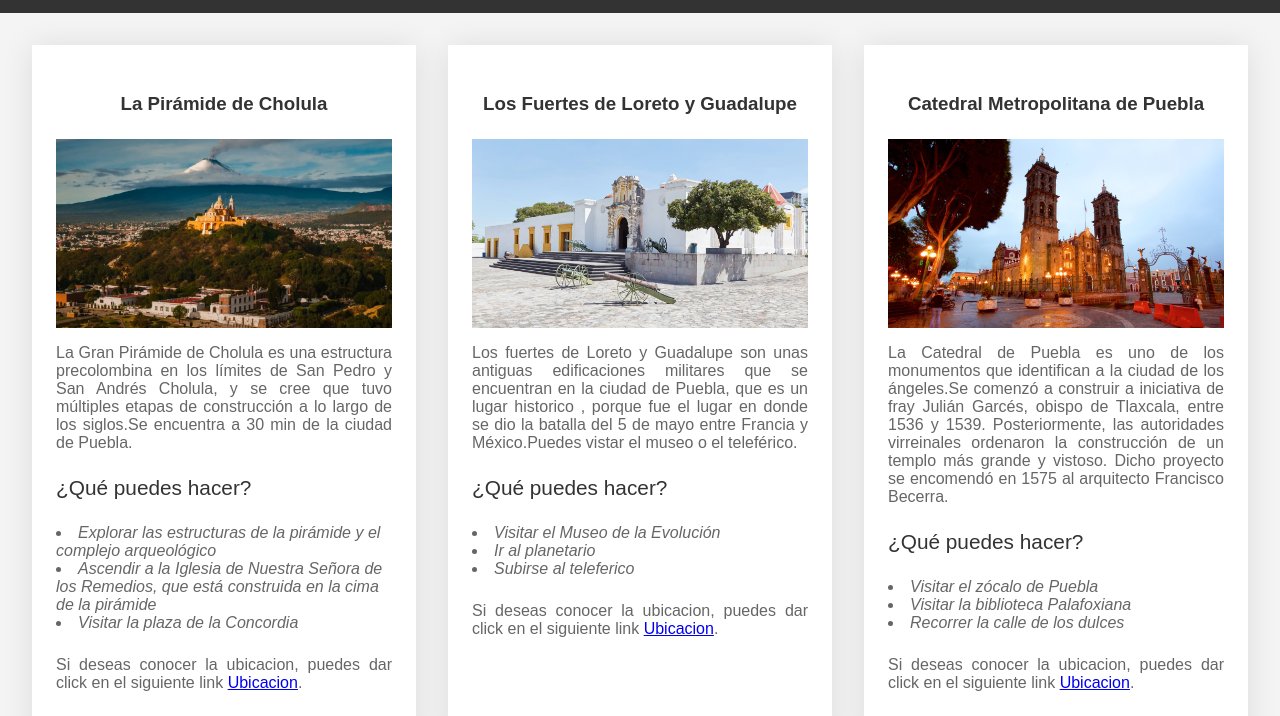
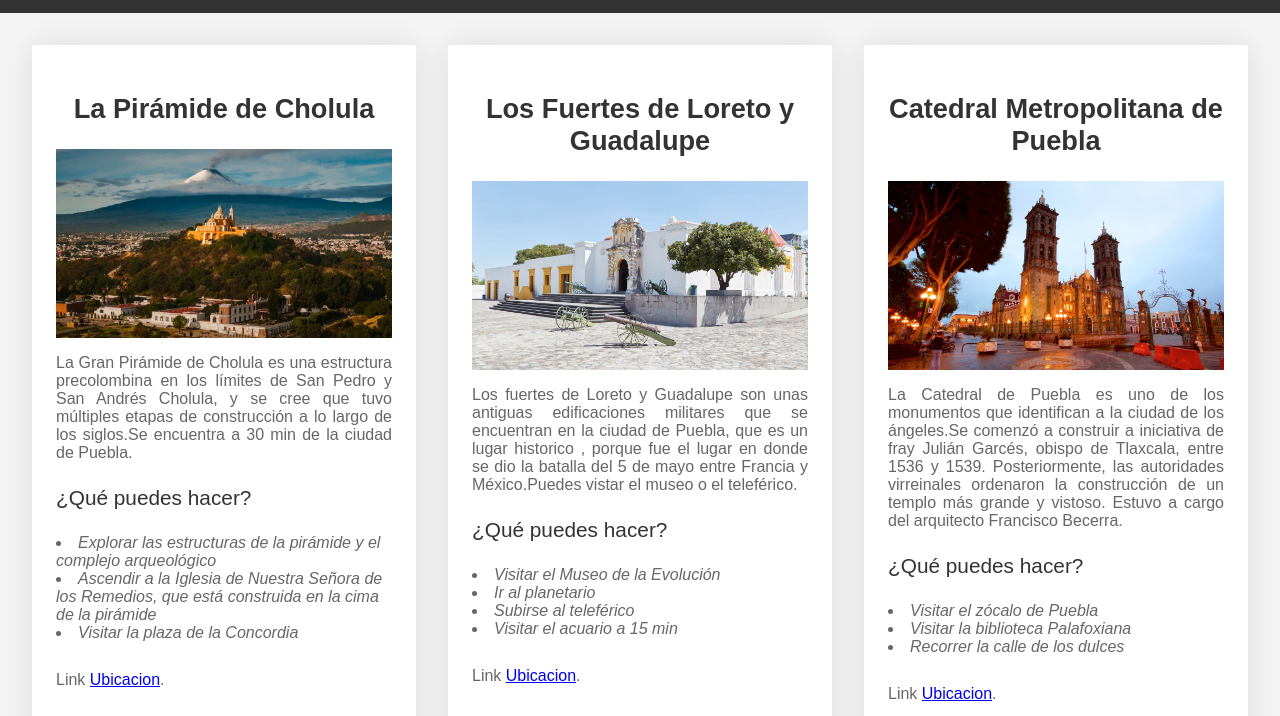
Before and after one commit to HKaren97/Proyecto-final_mod1, a plain HTML site: page index.html in a window 1280 px wide. Shown: the part 84-800 px from the top of the page. Drawn offline with Linux system fonts and the light colour scheme.

Commit message:
actualizacion 12.4

```diff
--- a/index.html
+++ b/index.html
@@ -29,7 +29,7 @@
     <li>Visitar la plaza de la Concordia</li>
     <div>
 
-    <p id="ubicacion">Si deseas conocer la ubicacion, puedes dar click en el siguiente link <a href="https://www.google.com/maps/place/Zona+Arqueol%C3%B3gica+de+Cholula/@19.0563601,-98.3062169,17z/data=!3m1!4b1!4m6!3m5!1s0x85cfc62f279fb965:0xc8d8587d86195681!8m2!3d19.0563551!4d-98.3016035!16zL20vMDVfeGc5?entry=ttu&g_ep=EgoyMDI0MTExMy4xIKXMDSoASAFQAw%3D%3D">Ubicacion</a>.</p>
+    <p id="ubicación">Link <a href="https://www.google.com/maps/place/Zona+Arqueol%C3%B3gica+de+Cholula/@19.0563601,-98.3062169,17z/data=!3m1!4b1!4m6!3m5!1s0x85cfc62f279fb965:0xc8d8587d86195681!8m2!3d19.0563551!4d-98.3016035!16zL20vMDVfeGc5?entry=ttu&g_ep=EgoyMDI0MTExMy4xIKXMDSoASAFQAw%3D%3D">Ubicacion</a>.</p>
 
         </div>
 </div>
@@ -48,8 +48,9 @@
     <p id="N">¿Qué puedes hacer?</p>
     <li>Visitar el Museo de la Evolución</li>
     <li>Ir al planetario </li>
-    <li>Subirse al teleferico</li>
-    <p id="ubicacion">Si deseas conocer la ubicacion, puedes dar click en el siguiente link <a href="https://www.google.com/maps/place/Fuertes+de+Loreto+y+Guadalupe/@19.0604019,-98.1890557,17z/data=!3m1!4b1!4m6!3m5!1s0x85cfc1cea8004e63:0xbbbd2a28df507f2!8m2!3d19.0603968!4d-98.1864808!16s%2Fg%2F1hb_ff31v?entry=ttu&g_ep=EgoyMDI0MTExMy4xIKXMDSoASAFQAw%3D%3D">Ubicacion</a>.</p>
+    <li>Subirse al teleférico</li>
+    <li>Visitar el acuario a 15 min</li>
+    <p id="ubicación">Link <a href="https://www.google.com/maps/place/Fuertes+de+Loreto+y+Guadalupe/@19.0604019,-98.1890557,17z/data=!3m1!4b1!4m6!3m5!1s0x85cfc1cea8004e63:0xbbbd2a28df507f2!8m2!3d19.0603968!4d-98.1864808!16s%2Fg%2F1hb_ff31v?entry=ttu&g_ep=EgoyMDI0MTExMy4xIKXMDSoASAFQAw%3D%3D">Ubicacion</a>.</p>
    </div>
 
     </div>
@@ -62,12 +63,12 @@
     <img src="imagenes/catedral.jpg" >
         </div>
 
-    <P>La Catedral de Puebla es uno de los monumentos que identifican a la ciudad de los ángeles.Se comenzó a construir a iniciativa de fray Julián Garcés, obispo de Tlaxcala, entre 1536 y 1539. Posteriormente, las autoridades virreinales ordenaron la construcción de un templo más grande y vistoso. Dicho proyecto se encomendó en 1575 al arquitecto Francisco Becerra.</P>
+    <P>La Catedral de Puebla es uno de los monumentos que identifican a la ciudad de los ángeles.Se comenzó a construir a iniciativa de fray Julián Garcés, obispo de Tlaxcala, entre 1536 y 1539. Posteriormente, las autoridades virreinales ordenaron la construcción de un templo más grande y vistoso. Estuvo a cargo del arquitecto Francisco Becerra.</P>
     <p id="N">¿Qué puedes hacer?</p>
     <li>Visitar el zócalo de Puebla</li>
     <li>Visitar la biblioteca Palafoxiana</li>
     <li>Recorrer la calle de los dulces</li>
-    <p id="ubicacion">Si deseas conocer la ubicacion, puedes dar click en el siguiente link <a href="https://www.google.com/maps/place/Catedral+Bas%C3%ADlica+de+Nuestra+Se%C3%B1ora+de+la+Inmaculada+Concepci%C3%B3n+de+Puebla/@19.0428955,-98.200904,17z/data=!3m1!4b1!4m6!3m5!1s0x85cfc6280aa50887:0x5b21261581c701c5!8m2!3d19.0428904!4d-98.1983291!16zL20vMGRnNzQ1?entry=ttu&g_ep=EgoyMDI0MTExMy4xIKXMDSoASAFQAw%3D%3D">Ubicacion</a>.</p>
+    <p id="ubicación">Link <a href="https://www.google.com/maps/place/Catedral+Bas%C3%ADlica+de+Nuestra+Se%C3%B1ora+de+la+Inmaculada+Concepci%C3%B3n+de+Puebla/@19.0428955,-98.200904,17z/data=!3m1!4b1!4m6!3m5!1s0x85cfc6280aa50887:0x5b21261581c701c5!8m2!3d19.0428904!4d-98.1983291!16zL20vMGRnNzQ1?entry=ttu&g_ep=EgoyMDI0MTExMy4xIKXMDSoASAFQAw%3D%3D">Ubicacion</a>.</p>
     </div>
     </section>
 
@@ -75,9 +76,8 @@
     <div class="footer-content">
         <p>&copy; 2024 H.K Cuautle. Todos los derechos reservados.</p>
         <p>Dirección: Calle Ficticia 123, Puebla, Pue</p>
-        <p><a href="mailto:contacto@empresa.com">contacto@empresa.com</a></p>
-        <!-- Botón para enviar correo -->
-        <a href="mailto:contacto@empresa.com" class="email-button">Enviar un correo</a>
+        <p><a href="mailto:hkaren@empresa.com">contacto@empresa.com</a></p>
+        <a href="mailto:hkaren@empresa.com" class="email-button">Enviar un correo</a>
     </div>
 </footer>
 </div>
--- a/style.css
+++ b/style.css
@@ -34,6 +34,7 @@ h2 {
 h3 {
     margin: 1.5rem 0;
     align-items: center;
+    font-size: 1.7rem;
         }
 
 
@@ -80,8 +81,9 @@ main {
 
 }
 
-#ubicacion {
-    margin: 1.5rem 0;
+#ubicación {
+    margin: 1.8rem 0;
+    align-items: end;
 }
 
 
@@ -123,12 +125,10 @@ main {
     text-decoration: underline;
 }
 
-/* Estilos para el contenedor del botón */
 .footer-button-container {
     margin-top: auto;
 }
 
-/* Estilos para el botón de enviar correo */
 .email-button {
     display: inline-block;
     background-color: #0073e6;
```
